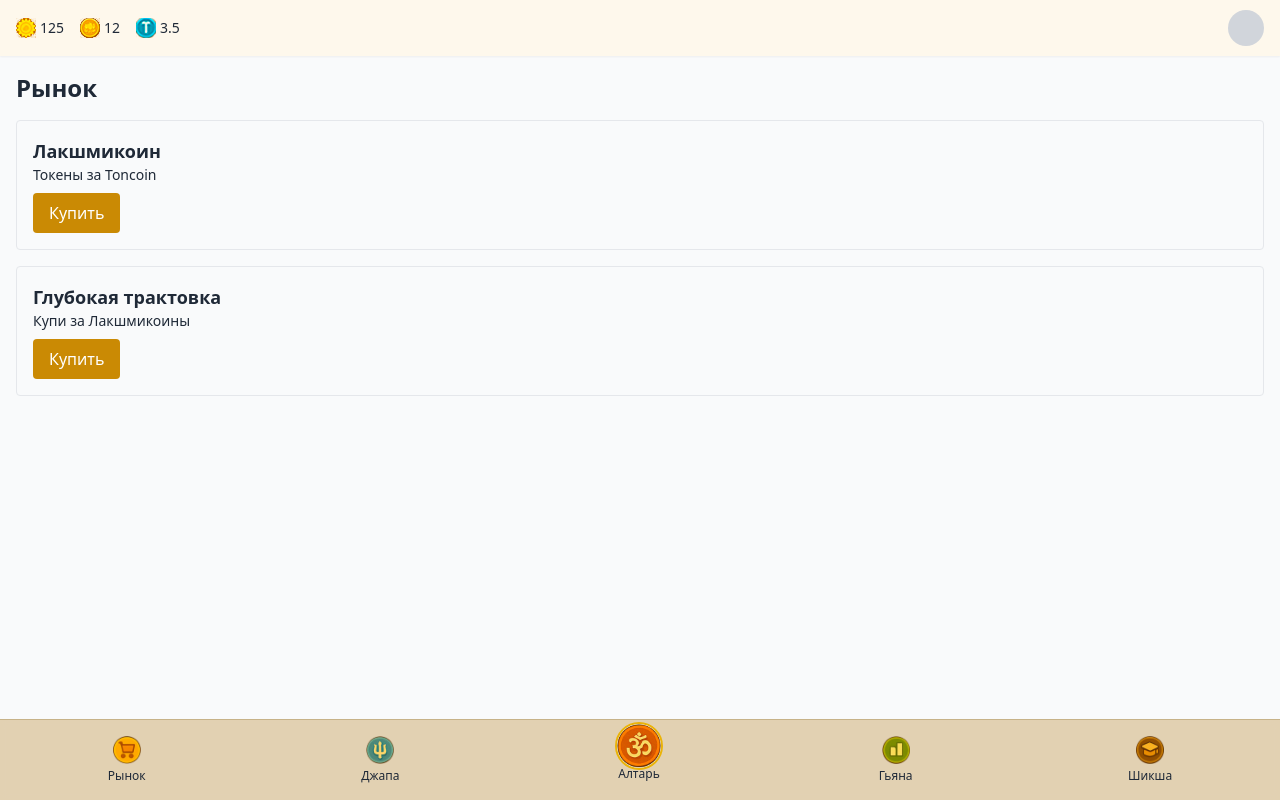
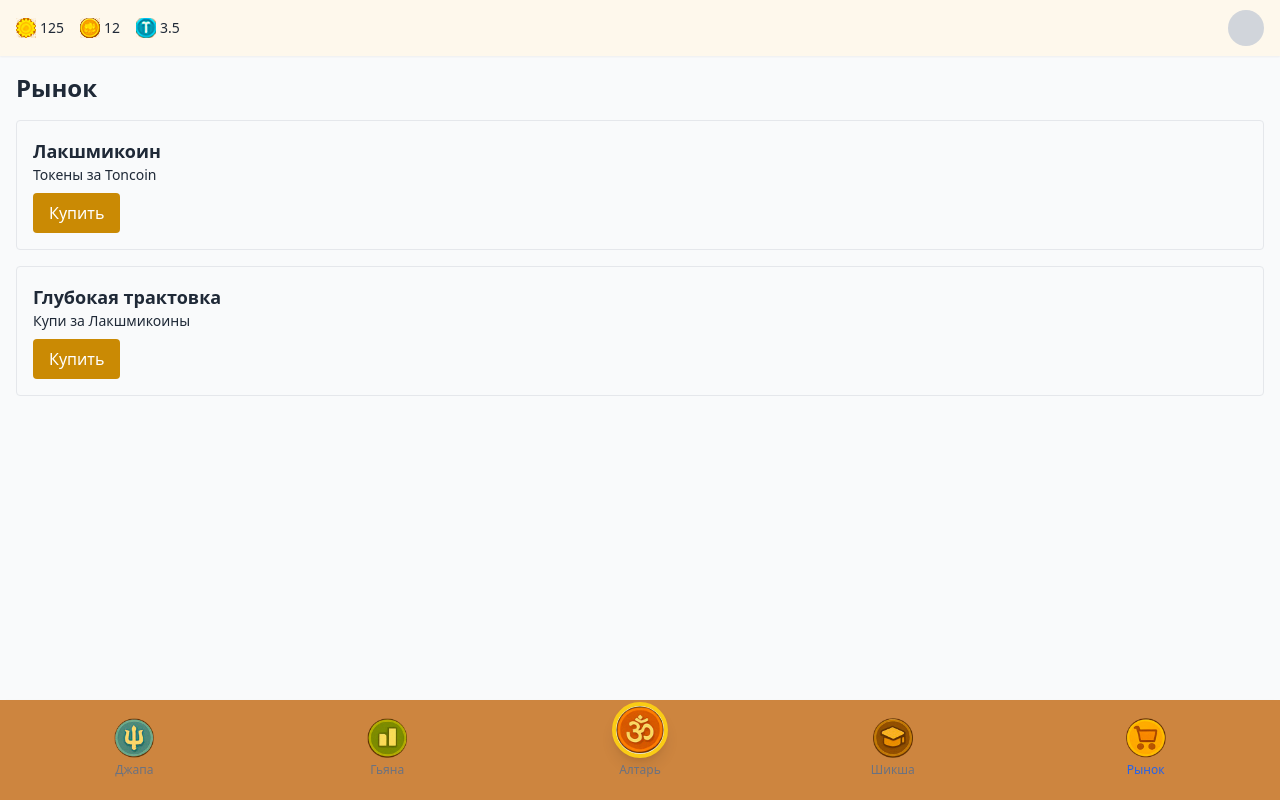
Before and after one commit to liladhama/dhama_back, a React (Create React App) app: page /#/market in a window 1280 px wide. Built offline with nearby package versions, Linux system fonts and the light colour scheme.

Commit message:
Обновление интерфейса и фиксы

```diff
--- a/src/App.js
+++ b/src/App.js
@@ -13,10 +13,9 @@ import Market from './pages/Market';
 function App() {
   return (
     <Router>
-      <div className="flex flex-col min-h-screen bg-gray-50">
+      <div className="flex flex-col h-screen overflow-hidden">
         <TopBar />
-
-        <div className="flex-grow overflow-y-auto">
+        <div className="flex-grow overflow-auto">
           <Routes>
             <Route path="/" element={<Altar />} />
             <Route path="/japa" element={<Japa />} />
@@ -25,7 +24,6 @@ function App() {
             <Route path="/market" element={<Market />} />
           </Routes>
         </div>
-
         <BottomNav />
       </div>
     </Router>
--- a/src/components/BottomNav.jsx
+++ b/src/components/BottomNav.jsx
@@ -8,34 +8,42 @@ import shikshaIcon from '../icons/icon_shiksha.png';
 import marketIcon from '../icons/icon_market.png';
 
 export default function BottomNav() {
+  const tabs = [
+    { to: '/japa',    label: 'Джапа',   icon: japaIcon },
+    { to: '/gyan',    label: 'Гьяна',   icon: gyanIcon },
+    { to: '/',        label: 'Алтарь',  icon: altarIcon },
+    { to: '/shiksha', label: 'Шикша',   icon: shikshaIcon },
+    { to: '/market',  label: 'Рынок',   icon: marketIcon },
+  ];
+
   return (
-    <nav className="w-full bg-[#DCC7A0]/80 backdrop-blur-sm border-t border-[#c7b288]">
-      <div className="flex justify-around items-center h-20 text-xs text-center">
-        <NavLink to="/market" className="flex flex-col items-center">
-          <img src={marketIcon} alt="Market" className="w-7 h-7 mb-1" />
-          <span>Рынок</span>
-        </NavLink>
-        <NavLink to="/japa" className="flex flex-col items-center">
-          <img src={japaIcon} alt="Japa" className="w-7 h-7 mb-1" />
-          <span>Джапа</span>
-        </NavLink>
-        <NavLink to="/altar" className="flex flex-col items-center">
-          <img
-            src={altarIcon}
-            alt="Altar"
-            className="w-12 h-12 mb-0 -mt-4 rounded-full border-2 border-yellow-500 bg-white"
-          />
-          <span className="-mt-1">Алтарь</span>
-        </NavLink>
-        <NavLink to="/gyan" className="flex flex-col items-center">
-          <img src={gyanIcon} alt="Gyan" className="w-7 h-7 mb-1" />
-          <span>Гьяна</span>
-        </NavLink>
-        <NavLink to="/shiksha" className="flex flex-col items-center">
-          <img src={shikshaIcon} alt="Shiksha" className="w-7 h-7 mb-1" />
-          <span>Шикша</span>
-        </NavLink>
-      </div>
+    <nav className="flex justify-between items-end bg-[#CD853F] px-2 pt-2 pb-4 shadow-md">
+
+      {tabs.map((tab, idx) => {
+        const isCenter = idx === 2;
+        return (
+          <NavLink
+            key={tab.to}
+            to={tab.to}
+            className={({ isActive }) =>
+              `flex flex-col items-center justify-center w-full ${
+                isCenter ? 'relative -translate-y-1.5 z-10' : '-translate-y-1.5'
+              } ${isActive ? 'text-blue-600' : 'text-gray-500'}`
+            }
+          >
+            <img
+              src={tab.icon}
+              alt={tab.label}
+              className={`transition-transform ${
+                isCenter
+                  ? 'w-14 h-14 rounded-full border-4 border-yellow-400 bg-white shadow-lg'
+                  : 'w-10 h-10'
+              }`}
+            />
+            <span className="text-xs mt-1">{tab.label}</span>
+          </NavLink>
+        );
+      })}
     </nav>
   );
 }
--- a/src/index.css
+++ b/src/index.css
@@ -18,3 +18,7 @@ body,
 body {
   @apply bg-gray-50 text-gray-800;
 }
+
+html, body, #root {
+  height: 100%;
+}
--- a/src/pages/Altar.jsx
+++ b/src/pages/Altar.jsx
@@ -3,13 +3,12 @@ import React from 'react';
 export default function Altar() {
   return (
     <div
-      className="h-full bg-cover bg-center bg-no-repeat"
+      className="w-full h-full bg-cover bg-center bg-no-repeat"
       style={{
         backgroundImage: "url('/images/altar-bg.png')",
-        minHeight: 'calc(100vh - 136px)', // 56 TopBar + 80 BottomNav
       }}
     >
-      {/* Здесь можно добавить интерактивные элементы */}
+      {/* Доп. элементы на алтаре */}
     </div>
   );
 }
```
